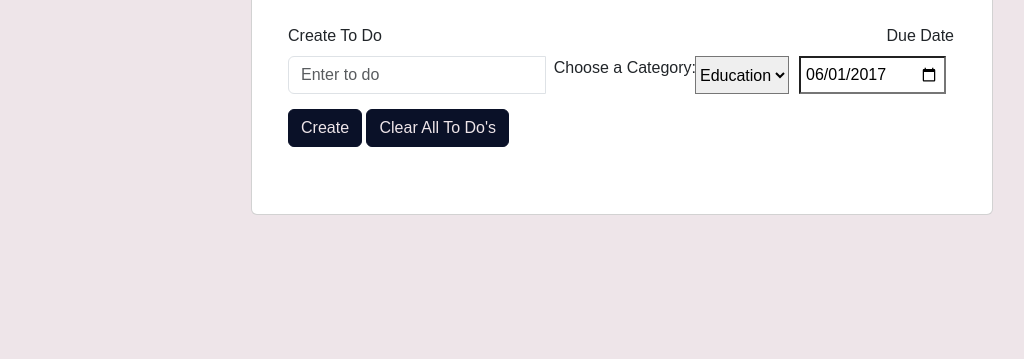
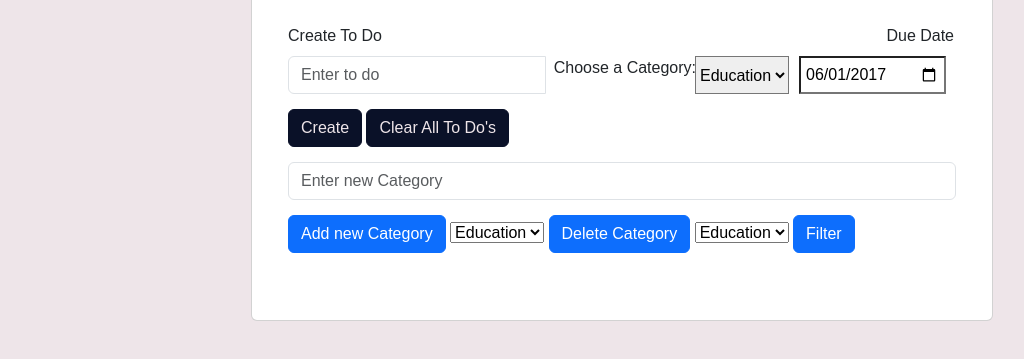
Before and after one commit to yugi-1/todoapp, a plain HTML site: page index.html in a window 1280 px wide. Shown: the part 247-606 px from the top of the page, without its empty margins (18-1042 px from the left). Drawn offline with nearby package versions, Linux system fonts and the light colour scheme; a web font is replaced by a local one.

Commit message:
add new category functional

```diff
--- a/index.html
+++ b/index.html
@@ -52,6 +52,24 @@ You have <span id="counting"></span> pending tasks
                 <button type="button" id="mainCreate" class="btn btn-primary">Create</button>
                 <button type="button" id="mainClear" class="btn btn-primary">Clear All To Do's</button>
 
+                <input type="text" id="addCat" class="form-control" placeholder="Enter new Category" aria-label="Text input with dropdown button">
+                <button type="button" id="addCatB" class="btn btn-primary">Add new Category</button>
+
+                <select name="categories" id="categoryValueD">
+                  <option value="Education">Education</option>
+                  <option value="Shopping">Shopping</option>
+                  <option value="Finance">Finance</option>
+                </select>
+                <button type="button" id="deleteCatB" class="btn btn-primary">Delete Category</button>
+
+                <select name="categories" id="categoryValueF">
+                  <option value="Education">Education</option>
+                  <option value="Shopping">Shopping</option>
+                  <option value="Finance">Finance</option>
+                </select>
+
+                <button type="button" id="filterB" class="btn btn-primary">Filter</button>
+
                 <ul class="list-group" id="mainList"></ul>
             </div>
           </div>
--- a/main.js
+++ b/main.js
@@ -20,6 +20,7 @@ function addTodo() {
 
     todos.push(createData);
     console.log(todos);
+
 
 //edit todo
 let editSelect = document.getElementsByClassName('editBtn');
@@ -65,9 +66,18 @@ let placementTwo = document.getElementById('editField');
             placement.appendChild(create);
             }
         }
+    }
 
-    }
- //end prototyping
+
+    //beginning of filter func
+// let sortBtn = document.getElementById('filterB');
+// let filterSel = document.getElementById('categoryValueF');
+// sortBtn.onclick(sortTodos);
+
+// function sortTodos() {
+
+// }
+
 
     let close = document.getElementsByClassName(`closeBtn`);
 
@@ -121,3 +131,15 @@ document.getElementById('mainCreate').addEventListener("click", () => {
     updateCounter();
     console.log(count);
 });
+
+// add new cat
+let addCat = document.getElementById('categoryValue');
+let addCatBtn = document.getElementById('addCatB');
+addCatBtn.onclick = function() {
+    let addCatI = document.getElementById('addCat').value;
+    let nOption = document.createElement('option');
+    nOption.text = addCatI;
+    categoryValue.add(nOption);
+    console.log(nOption);
+}
+//remove cat
```
